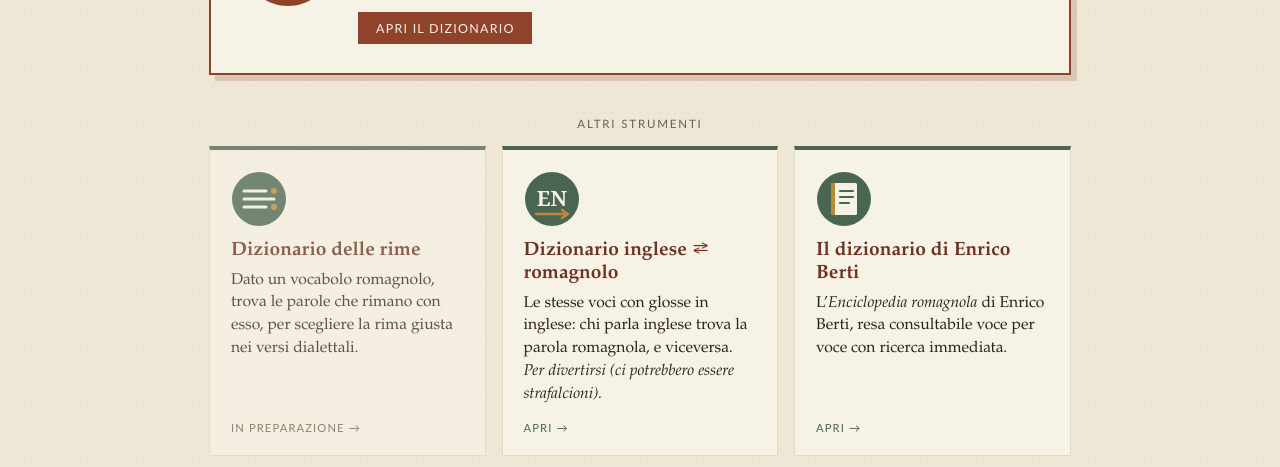
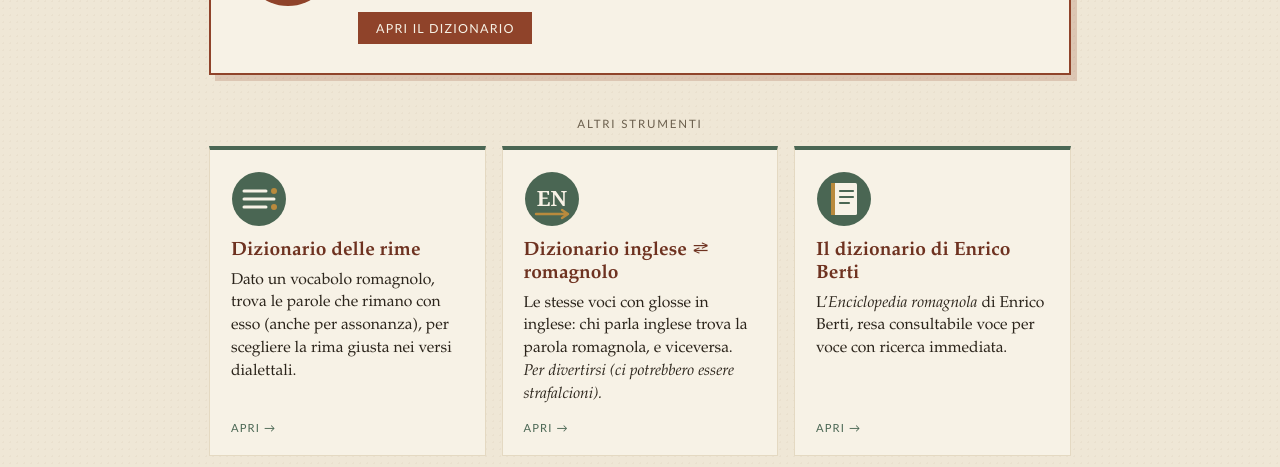
Before and after one commit to luigimascalaito-lab/dizionarioromagnolo, a plain HTML site: page index.html in a window 1280 px wide. Shown: the part 485-952 px from the top of the page. Drawn offline with Linux system fonts and the light colour scheme.

Commit message:
Add files via upload

```diff
--- a/index.html
+++ b/index.html
@@ -131,15 +131,15 @@
 
 <p class="sezione">Altri strumenti</p>
 <div class="griglia">
-  <a class="scheda presto" href="rime/">
+  <a class="scheda" href="rime/">
     <svg class="ico" viewBox="0 0 56 56" aria-hidden="true">
       <circle cx="28" cy="28" r="27" fill="#4A6653"/>
       <path d="M13 20 h22 M13 28 h30 M13 36 h22" stroke="#F7F2E6" stroke-width="3" stroke-linecap="round"/>
       <circle cx="43" cy="20" r="3" fill="#B98A3D"/><circle cx="43" cy="36" r="3" fill="#B98A3D"/>
     </svg>
     <h3>Dizionario delle rime</h3>
-    <p>Dato un vocabolo romagnolo, trova le parole che rimano con esso, per scegliere la rima giusta nei versi dialettali.</p>
-    <span class="apri">In preparazione →</span>
+    <p>Dato un vocabolo romagnolo, trova le parole che rimano con esso (anche per assonanza), per scegliere la rima giusta nei versi dialettali.</p>
+    <span class="apri">Apri →</span>
   </a>
   <a class="scheda" href="inglese/">
     <svg class="ico" viewBox="0 0 56 56" aria-hidden="true">
```
Also changed, not shown: 404.html (+1 -1 lines), 1 other file.
